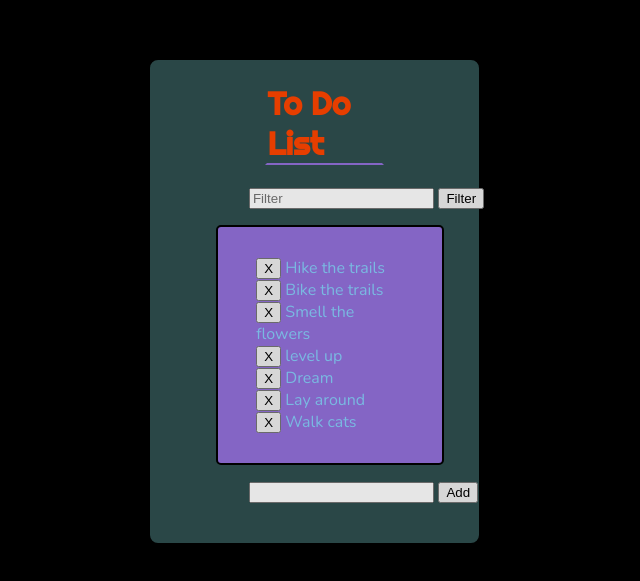
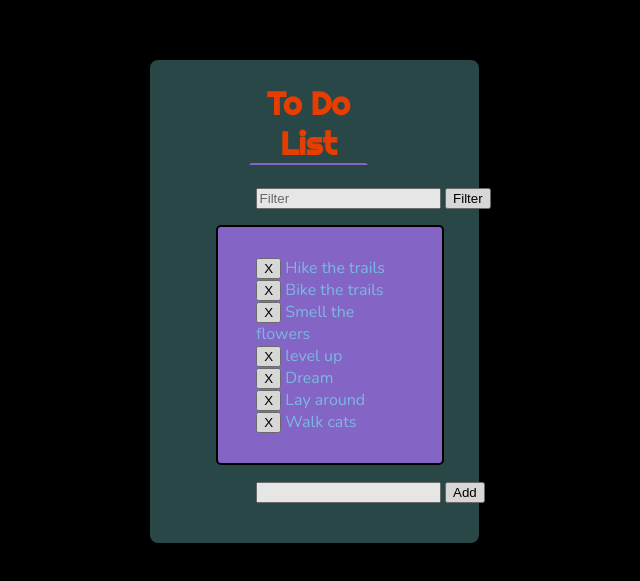
Before and after one commit to Marcc24k/cook_lab_12_angular_todo, a plain HTML site: page index.html in a window 1280 px wide. Shown: the part 167-748 px from the top of the page, without its empty margins (302-942 px from the left). Drawn offline with nearby package versions, Linux system fonts and the light colour scheme.

Commit message:
fixed alignment issues

```diff
--- a/css/style.css
+++ b/css/style.css
@@ -23,11 +23,12 @@ body {
 
 h1 {
     position: relative;
-    left: 35%;
+    left: 30%;
     width: 35%;
     border: 2px solid transparent;
     border-bottom-color: mediumpurple;
     color: orangered;
+    text-align: center;
 }
 
 ul {
@@ -53,13 +54,13 @@ li {
 
 button {
     position: relative;
-    left: 30%;
+    left: 32%;
     top: 30%;
 }
 
 input {
     position: relative;
-    left: 30%;
+    left: 32%;
     top: 30%;
 }
 
```
